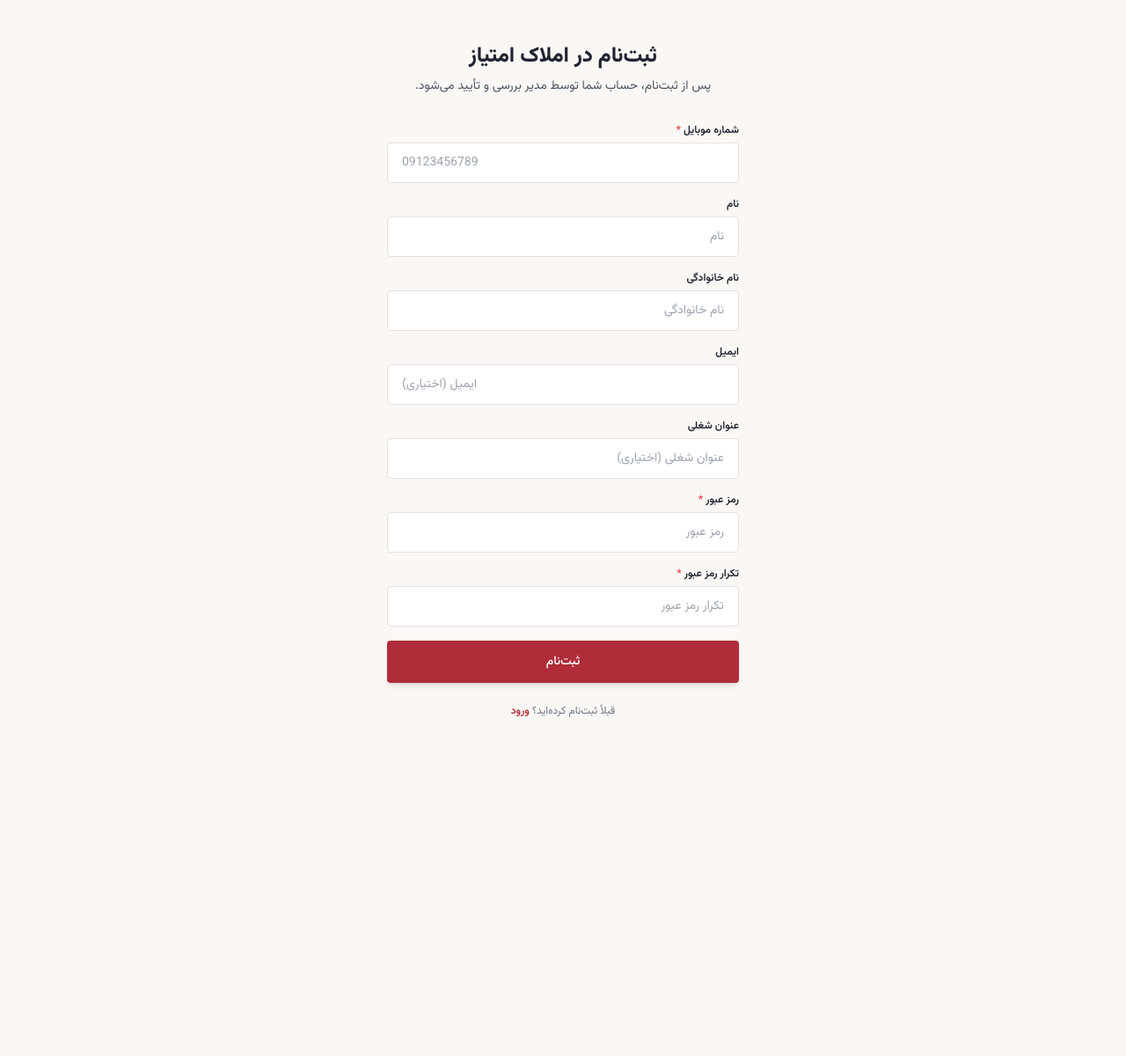
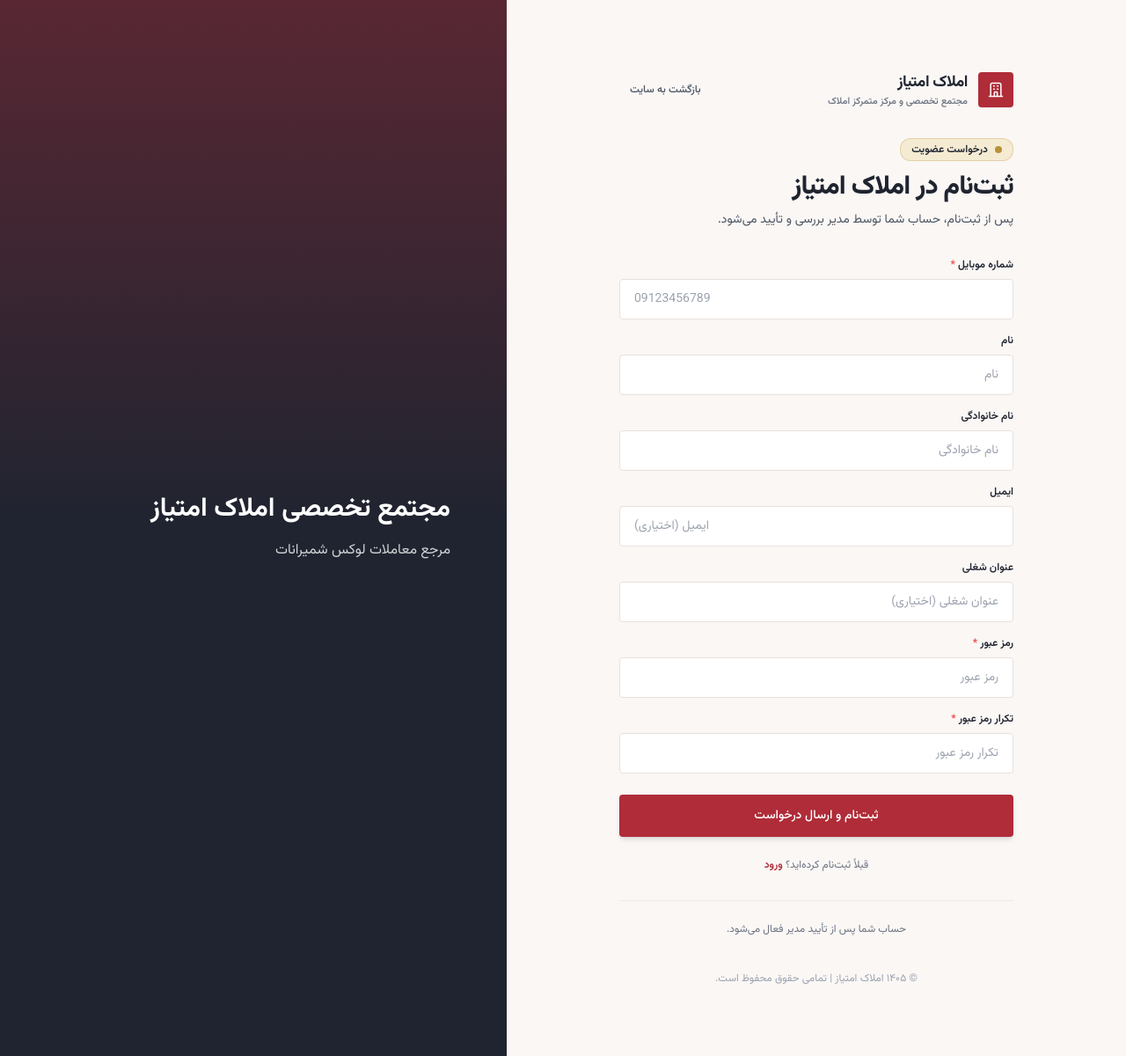
Before and after one commit to MErfanPld/emtiaz-backend, a Django app: page /accounts/register/ in a window 1280 px wide. Shown: the whole page at 88% size. Before the commit the page ends 815 px from the top, so only its background shows below. Run offline with Django 5.2, Linux system fonts and the light colour scheme; some libraries are stand-ins or nearby versions.

Commit message:
ui: register page matches login design; dashboard uses full admin panel UI
- Register template same split layout as login
- Dashboard index with sidebar, stats, tables from provided design
- Protect dashboard with login + approval
- Logout via CSRF POST form

```diff
--- a/dashboard/urls.py
+++ b/dashboard/urls.py
@@ -1,8 +1,9 @@
 from django.urls import path
-from django.views.generic import TemplateView
+
+from .views import DashboardIndexView
 
 app_name = 'dashboard'
 
 urlpatterns = [
-    path('', TemplateView.as_view(template_name='dashboard/index.html'), name='index'),
+    path('', DashboardIndexView.as_view(), name='index'),
 ]
--- a/templates/accounts/register.html
+++ b/templates/accounts/register.html
@@ -5,6 +5,8 @@
   <meta charset="UTF-8">
   <meta name="viewport" content="width=device-width, initial-scale=1.0">
   <title>ثبت‌نام - املاک امتیاز</title>
+  <link rel="preconnect" href="https://fonts.googleapis.com">
+  <link rel="preconnect" href="https://fonts.gstatic.com" crossorigin>
   <link href="https://fonts.googleapis.com/css2?family=Vazirmatn:wght@300;400;500;600;700;800&display=swap" rel="stylesheet">
   <script src="https://cdn.tailwindcss.com"></script>
   <link rel="stylesheet" href="{% static 'css/tokens.css' %}">
@@ -12,33 +14,92 @@
   <link rel="stylesheet" href="{% static 'responsive.css' %}">
   <script src="{% static 'js/tailwind-config.js' %}"></script>
 </head>
-<body class="min-h-screen bg-brand-surface selection:bg-brand-gold/30">
-  <div class="max-w-md mx-auto px-6 py-12">
-    <div class="mb-8 text-center">
-      <h1 class="text-2xl font-extrabold text-brand-navy mb-2">ثبت‌نام در املاک امتیاز</h1>
-      <p class="text-sm text-gray-600">پس از ثبت‌نام، حساب شما توسط مدیر بررسی و تأیید می‌شود.</p>
+<body class="min-h-screen flex flex-col justify-between selection:bg-brand-gold/30 selection:text-brand-navy bg-brand-surface">
+  <div class="min-h-screen flex flex-col lg:flex-row w-full">
+    <div class="w-full lg:w-[55%] flex flex-col justify-between p-6 sm:p-10 md:p-14 lg:p-16 xl:p-20 bg-brand-surface order-1">
+      <div class="flex items-center justify-between w-full max-w-md mx-auto mb-8 lg:mb-4">
+        <div class="flex items-center gap-3">
+          <div class="w-10 h-10 rounded-lg bg-primary flex items-center justify-center text-white shadow-sm">
+            <svg class="w-5 h-5" fill="none" stroke="currentColor" viewBox="0 0 24 24"><path stroke-linecap="round" stroke-linejoin="round" stroke-width="1.8" d="M19 21V5a2 2 0 00-2-2H7a2 2 0 00-2 2v16m14 0h2m-2 0h-5m-9 0H3m2 0h5M9 7h1m-1 4h1m4-4h1m-1 4h1m-5 10v-5a1 1 0 011-1h2a1 1 0 011 1v5m-4 0h4" /></svg>
+          </div>
+          <div class="flex flex-col">
+            <span class="font-bold text-lg text-brand-navy tracking-tight">املاک امتیاز</span>
+            <span class="text-[11px] text-gray-500 font-medium">مجتمع تخصصی و مرکز متمرکز املاک</span>
+          </div>
+        </div>
+        <a href="{% url 'core:home' %}" class="inline-flex items-center gap-1.5 text-xs font-medium text-gray-600 hover:text-primary transition-colors px-3 py-1.5 rounded-md hover:bg-gray-100/70">
+          <span>بازگشت به سایت</span>
+        </a>
+      </div>
+
+      <div class="w-full max-w-md mx-auto my-auto py-4">
+        <div class="mb-8">
+          <div class="inline-flex items-center gap-2 px-3 py-1 rounded-full bg-brand-gold-subtle text-brand-navy border border-brand-gold/30 text-xs font-semibold mb-3">
+            <span class="w-2 h-2 rounded-full bg-brand-gold"></span>
+            درخواست عضویت
+          </div>
+          <h1 class="text-2xl sm:text-3xl font-extrabold text-brand-navy tracking-tight mb-2">ثبت‌نام در املاک امتیاز</h1>
+          <p class="text-sm text-gray-600 leading-relaxed">پس از ثبت‌نام، حساب شما توسط مدیر بررسی و تأیید می‌شود.</p>
         </div>
 
         {% if form.non_field_errors %}
-    <div class="mb-4 p-3 rounded-lg bg-red-50 border border-red-200 text-red-700 text-xs">{{ form.non_field_errors }}</div>
+        <div class="mb-6 p-3.5 rounded-lg bg-red-50 border border-red-200 text-red-700 text-xs">
+          {{ form.non_field_errors|striptags }}
+        </div>
         {% endif %}
 
-    <form method="post" class="space-y-4" novalidate>
+        {% if messages %}
+          {% for message in messages %}
+          <div class="mb-6 p-3.5 rounded-lg {% if message.tags == 'error' %}bg-red-50 border border-red-200 text-red-700{% else %}bg-green-50 border border-green-200 text-green-700{% endif %} text-xs">
+            {{ message }}
+          </div>
+          {% endfor %}
+        {% endif %}
+
+        <form method="post" action="{% url 'accounts:register' %}" class="space-y-4" novalidate>
           {% csrf_token %}
+
           {% for field in form %}
           <div>
-        <label class="block text-xs font-semibold mb-1.5">{{ field.label }}{% if field.field.required %} <span class="text-red-500">*</span>{% endif %}</label>
+            <label class="block text-xs font-semibold text-brand-charcoal mb-2">
+              {{ field.label }}{% if field.field.required %} <span class="text-red-500">*</span>{% endif %}
+            </label>
             {{ field }}
-        {% if field.errors %}<p class="mt-1 text-[11px] text-red-600">{{ field.errors|striptags }}</p>{% endif %}
+            {% if field.errors %}
+            <p class="mt-1.5 text-[11px] text-red-600 font-medium">{{ field.errors|striptags }}</p>
+            {% endif %}
           </div>
           {% endfor %}
-      <button type="submit" class="w-full h-12 rounded-lg bg-primary text-white font-medium text-sm shadow-md hover:shadow-lg transition">ثبت‌نام</button>
+
+          <div class="pt-2">
+            <button type="submit" class="w-full h-12 flex items-center justify-center gap-2 rounded-lg bg-primary hover:bg-primary-container active:scale-[0.99] text-white font-medium text-sm shadow-md hover:shadow-lg transition-all duration-200">
+              ثبت‌نام و ارسال درخواست
+            </button>
+          </div>
         </form>
 
-    <p class="mt-6 text-center text-xs text-gray-500">
+        <div class="mt-6 text-center text-xs text-gray-500">
           قبلاً ثبت‌نام کرده‌اید؟
-      <a href="{% url 'accounts:login' %}" class="text-primary font-semibold hover:underline">ورود</a>
-    </p>
+          <a href="{% url 'accounts:login' %}" class="font-semibold text-primary hover:underline">ورود</a>
+        </div>
+
+        <div class="mt-8 pt-6 border-t border-brand-border/60 flex items-center justify-center gap-2 text-xs text-gray-500">
+          <span class="font-normal">حساب شما پس از تأیید مدیر فعال می‌شود.</span>
+        </div>
+      </div>
+
+      <div class="w-full max-w-md mx-auto pt-6 text-center text-xs text-gray-400">
+        <p>© ۱۴۰۵ املاک امتیاز | تمامی حقوق محفوظ است.</p>
+      </div>
+    </div>
+
+    <div class="hidden lg:flex lg:w-[45%] relative bg-tertiary overflow-hidden order-2">
+      <div class="absolute inset-0 bg-gradient-to-t from-tertiary/95 via-tertiary/60 to-primary/40"></div>
+      <div class="relative z-10 flex flex-col justify-center w-full h-full p-12 xl:p-16 text-white">
+        <h2 class="text-3xl font-bold mb-4">مجتمع تخصصی املاک امتیاز</h2>
+        <p class="text-white/80 leading-relaxed">مرجع معاملات لوکس شمیرانات</p>
+      </div>
+    </div>
   </div>
 </body>
 </html>
```
Also changed, not shown: dashboard/views.py (+19 -2 lines). Lines whose indentation alone changed are shown as unchanged.
